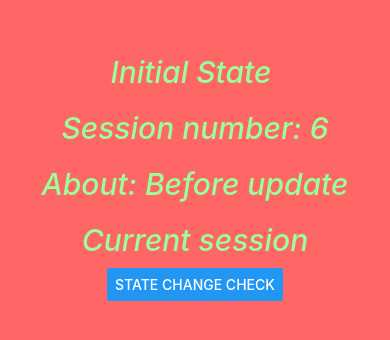
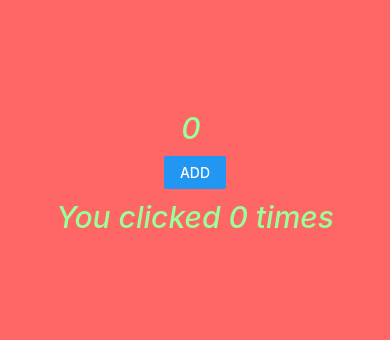
Before and after one commit to Abel-Saji-George/RN101, a React Native app in the folder BasicTutorial/: screen / in a window 390 px wide. Shown: the part 250-590 px from the top of the page. Built offline with nearby package versions, Linux system fonts and the light colour scheme.

Commit message:
simple counter app created

```diff
--- a/BasicTutorial/App.js
+++ b/BasicTutorial/App.js
@@ -9,29 +9,28 @@ import {
   Text,
   View,
 } from 'react-native';
-import { Colors } from 'react-native/Libraries/NewAppScreen';
+
 
 
 
 const App = () => {
 
-const [name,setName]=useState('Initial State' )
-const [session,setSession]=useState({number:6,title:'Before update'})
-const [current,setCurrent]=useState(true)
+const [by1counter,setBy1counter]=useState(0)
+const [by5counter,setBy5counter]=useState(0)
+
 const onClickHandle=()=>{
-  setName('Final State')
-  setSession({number:7,title :'After update'})
-  setCurrent(false)
+  setBy1counter(by1counter+1)
+  setBy5counter(by5counter+5)
+
 }
   return (
 <View style={styles.body}>
-  <Text style={styles.text}>{name} </Text>
-  <Text style={styles.text}>Session number: {session.number}</Text>
- <Text style={styles.text}> About: {session.title} </Text>
- <Text style={styles.text}> {current?'Current session':'Next Session'} </Text>
+  <Text style={styles.text}>{by5counter} </Text>
 
 
-  <Button title='State Change check' onPress={onClickHandle}></Button>
+  <Button title='  ADD  ' onPress={onClickHandle} ></Button>
+  <Text style={styles.text}>You clicked {by1counter} times</Text>
+
 </View>
   );
 };
```
